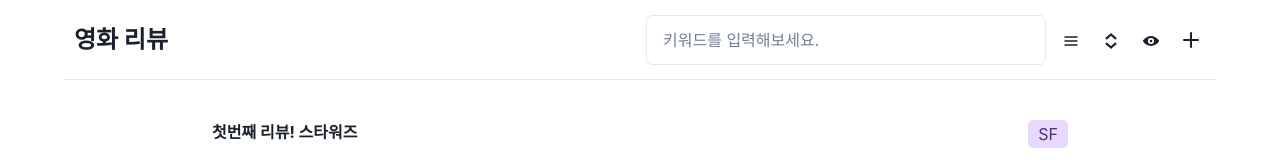
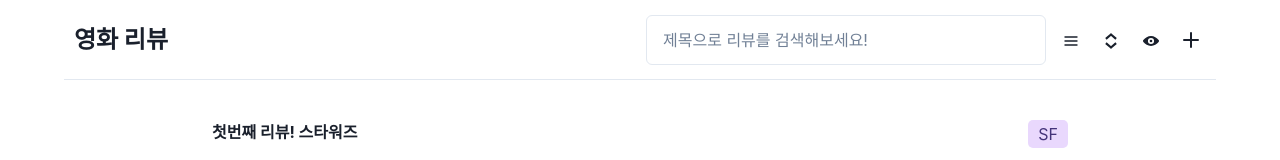
Before and after one commit to suyeon1218/review_page, a React (Vite) app: page / in a window 1280 px wide. Shown: the top 160 px of the page. Built offline with nearby package versions, Linux system fonts and the light colour scheme; data requests are answered from the project's data file; a web font is replaced by a local one.

Commit message:
feat: 서치바 placeholder 수정

```diff
--- a/src/components/SearchBar/index.tsx
+++ b/src/components/SearchBar/index.tsx
@@ -17,7 +17,7 @@ const SearchBar = () => {
 
   return (
     <S.StyledInput
-      placeholder='키워드를 입력해보세요.'
+      placeholder='제목으로 리뷰를 검색해보세요!'
       value={keyword}
       size={'md'}
       onChange={handleChangeInput}
```
